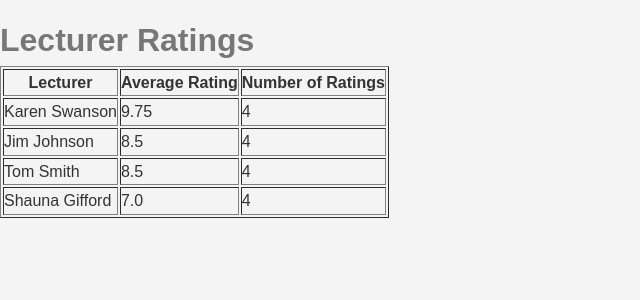
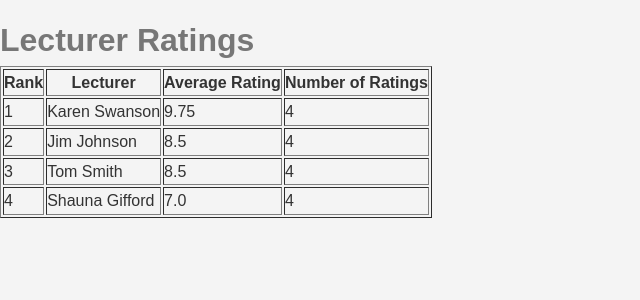
Before and after one commit to ayubsoft254/Lecturer-review_system, a Flask app: page /results in a window 1280 px wide. Shown: the part 54-354 px from the top of the page, without its empty margins (0-640 px from the left). Run offline with Flask 2, Linux system fonts and the light colour scheme; data comes from the database, SQL or seed files in the repository.

Commit message:
updating html template (rank feature)

```diff
--- a/templates/results.html
+++ b/templates/results.html
@@ -9,17 +9,19 @@
 <body>
     <nav>
         <li><a href="{{ url_for('index') }}">Home</a></li>
-      </nav>
+    </nav>
 
     <h1>Lecturer Ratings</h1>
     <table border="1">
         <tr>
+            <th>Rank</th>
             <th>Lecturer</th>
             <th>Average Rating</th>
             <th>Number of Ratings</th>
         </tr>
         {% for lecturer, data in results.items() %}
             <tr>
+                <td>{{ data['rank'] }}</td>
                 <td>{{ lecturer }}</td>
                 <td>{{ data['average_rating'] }}</td>
                 <td>{{ data['num_ratings'] }}</td>
```
